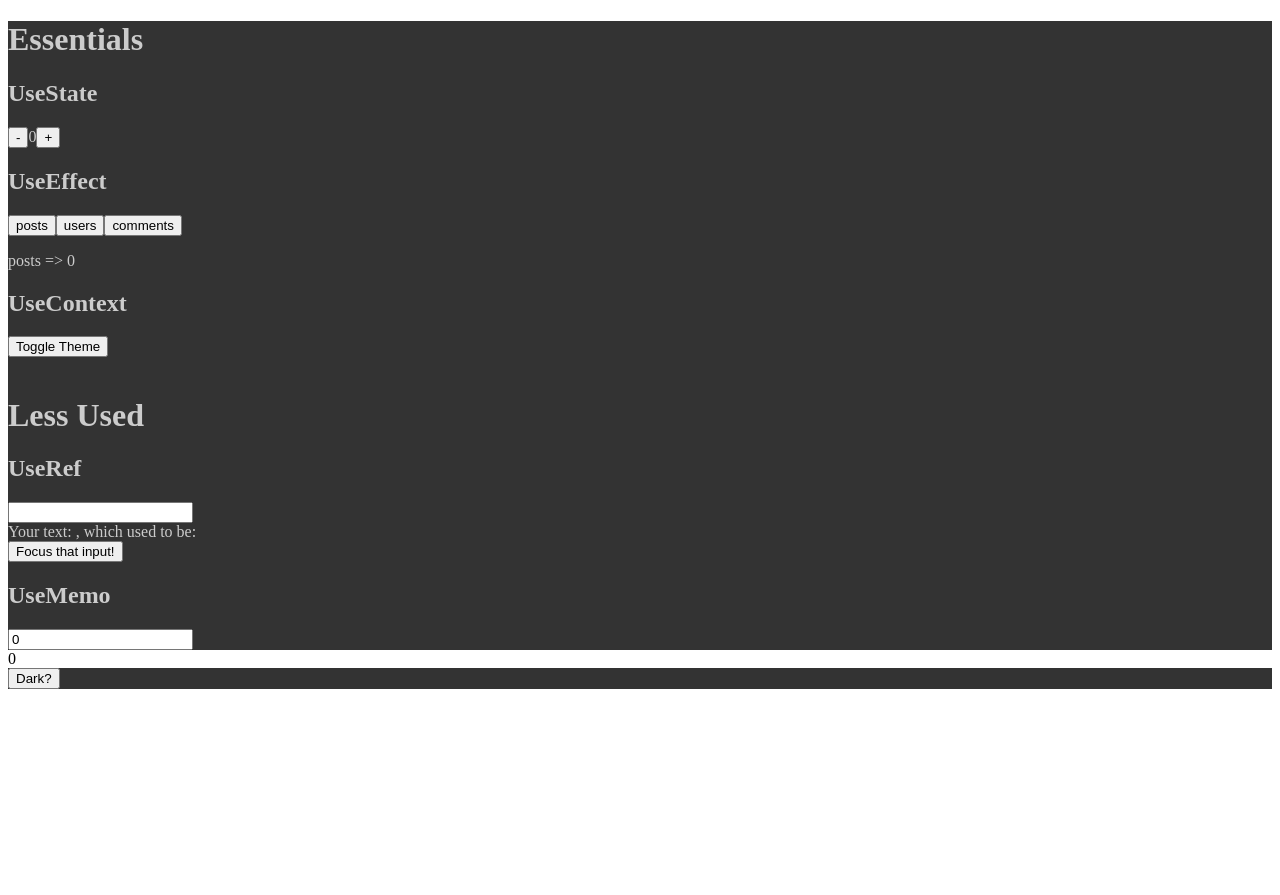
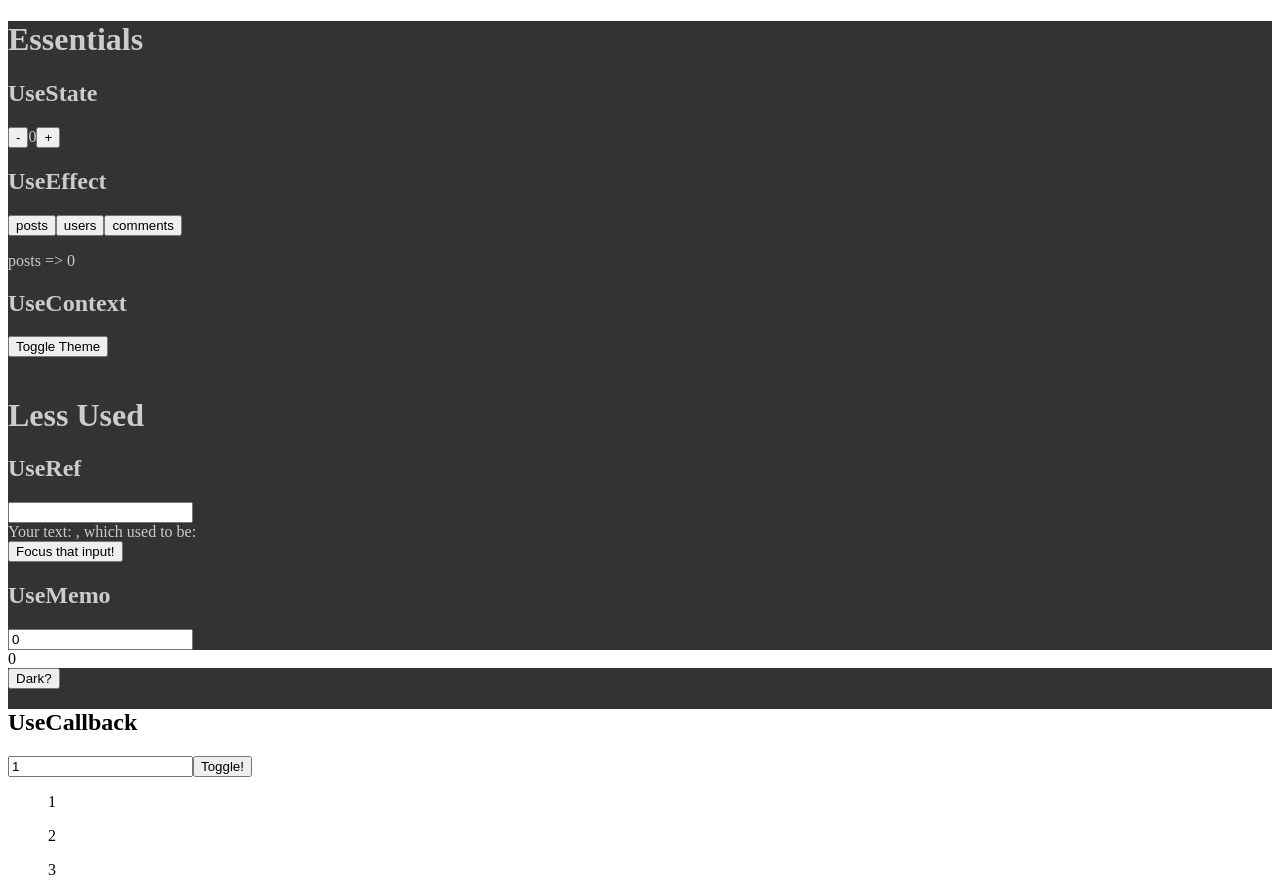
Before and after one commit to LagoJournal/React-Hooks, a React (Create React App) app in the folder react-hooks-explained/: page / in a window 1280 px wide. Before the commit the page ends 800 px from the top, so only its background shows below. Built offline with nearby package versions, Linux system fonts and the light colour scheme; no server answers.

Commit message:
UseCallback

```diff
--- a/react-hooks-explained/src/App.js
+++ b/react-hooks-explained/src/App.js
@@ -3,9 +3,10 @@ import {
   UseEffect,
   useTheme,
   useThemeUpdate,
-} from "./Pages/essentials/index";
-import { UseMemo } from "./Pages/lessUsed/UseMemo";
-import { UseRef } from "./Pages/lessUsed/UseRef";
+} from "./Hooks/essentials/index";
+import { UseCallback } from "./Hooks/lessUsed/UseCallback";
+import { UseMemo } from "./Hooks/lessUsed/UseMemo";
+import { UseRef } from "./Hooks/lessUsed/UseRef";
 
 function App() {
   const darkTheme = useTheme();
@@ -28,6 +29,7 @@ function App() {
       <h1>Less Used</h1>
       <UseRef />
       <UseMemo />
+      <UseCallback />
     </div>
   );
 }
--- /dev/null
+++ b/react-hooks-explained/src/Hooks/lessUsed/UseCallback.jsx
@@ -0,0 +1,37 @@
+import { useCallback, useEffect, useState } from "react";
+
+export const UseCallback = () => {
+  const [dark, toggleDark] = useState(false);
+  const [number, setNumber] = useState(1);
+  const [items, setItems] = useState([]);
+
+  const getItems = useCallback(() => {
+    return [number, number + 1, number + 2];
+  }, [number]);
+
+  const theme = {
+    background: dark ? "black" : "white",
+    color: dark ? "white" : "black",
+  };
+
+  useEffect(() => {
+    setItems(getItems());
+  }, [getItems]);
+
+  return (
+    <div style={theme}>
+      <h2>UseCallback</h2>
+      <input
+        type="number"
+        value={number}
+        onChange={(e) => setNumber(parseInt(e.target.value))}
+      />
+      <button onClick={() => toggleDark(!dark)}>Toggle!</button>
+      <ul>
+        {items.map((e) => (
+          <p key={e}>{e}</p>
+        ))}
+      </ul>
+    </div>
+  );
+};
--- a/react-hooks-explained/src/Pages/lessUsed/index.js
+++ b/react-hooks-explained/src/Hooks/lessUsed/index.js
@@ -1,2 +1,3 @@
 export * from "./UseRef";
 export * from "./UseMemo";
+export * from "./UseCallback";
--- a/react-hooks-explained/src/index.js
+++ b/react-hooks-explained/src/index.js
@@ -1,7 +1,7 @@
 import React from "react";
 import ReactDOM from "react-dom/client";
 import App from "./App";
-import { ThemeProvider } from "./Pages/essentials";
+import { ThemeProvider } from "./Hooks/essentials";
 import reportWebVitals from "./reportWebVitals";
 
 const root = ReactDOM.createRoot(document.getElementById("root"));
```
Also changed, not shown: react-hooks-explained/src/Hooks/essentials/UseContext.jsx (renamed from react-hooks-explained/src/Pages/essentials/UseContext.jsx), react-hooks-explained/src/Hooks/essentials/UseEffect.jsx (renamed from react-hooks-explained/src/Pages/essentials/UseEffect.jsx), react-hooks-explained/src/Hooks/essentials/UseState.jsx (renamed from react-hooks-explained/src/Pages/essentials/UseState.jsx), react-hooks-explained/src/Hooks/essentials/index.js (renamed from react-hooks-explained/src/Pages/essentials/index.js), react-hooks-explained/src/Hooks/lessUsed/UseMemo.jsx (renamed from react-hooks-explained/src/Pages/lessUsed/UseMemo.jsx), react-hooks-explained/src/Hooks/lessUsed/UseRef.jsx (renamed from react-hooks-explained/src/Pages/lessUsed/UseRef.jsx).
